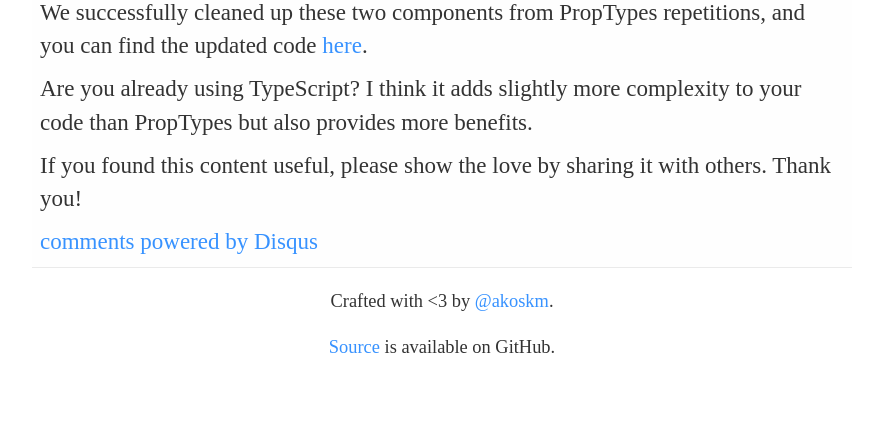
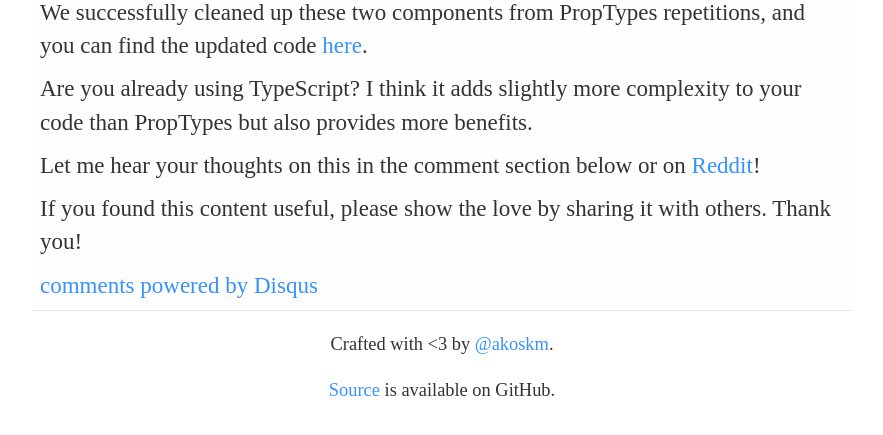
Before and after one commit to akoskm/akoskm.github.io, a Jekyll site: the page built from _posts/2019-09-12-typescript-practical-example-prop-type.md, in a window 1280 px wide and 900 px high, scrolled down 6039 px, cut to the strip 456-891 px from the top of the window. Shown: the whole strip, without its empty margins (198-1081 px from the left). Built offline with Jekyll 4.4.1, drawn with Linux system fonts in a browser that asks for light colours; nearby versions of some CDN libraries; some web fonts are replaced; comment, search, counter and statistics services are not loaded; before the commit the page ends 6896 px from its top, so only the background shows below that.

Commit message:
add link to reddit post

```diff
--- a/_posts/2019-09-12-typescript-practical-example-prop-type.md
+++ b/_posts/2019-09-12-typescript-practical-example-prop-type.md
@@ -116,4 +116,6 @@ We successfully cleaned up these two components from PropTypes repetitions, and
 
 Are you already using TypeScript? I think it adds slightly more complexity to your code than PropTypes but also provides more benefits.
 
+Let me hear your thoughts on this in the comment section below or on [Reddit](https://www.reddit.com/r/javascript/comments/d38l90/use_typescript_to_dry_up_your_components/)!
+
 If you found this content useful, please show the love by sharing it with others. Thank you!
```
